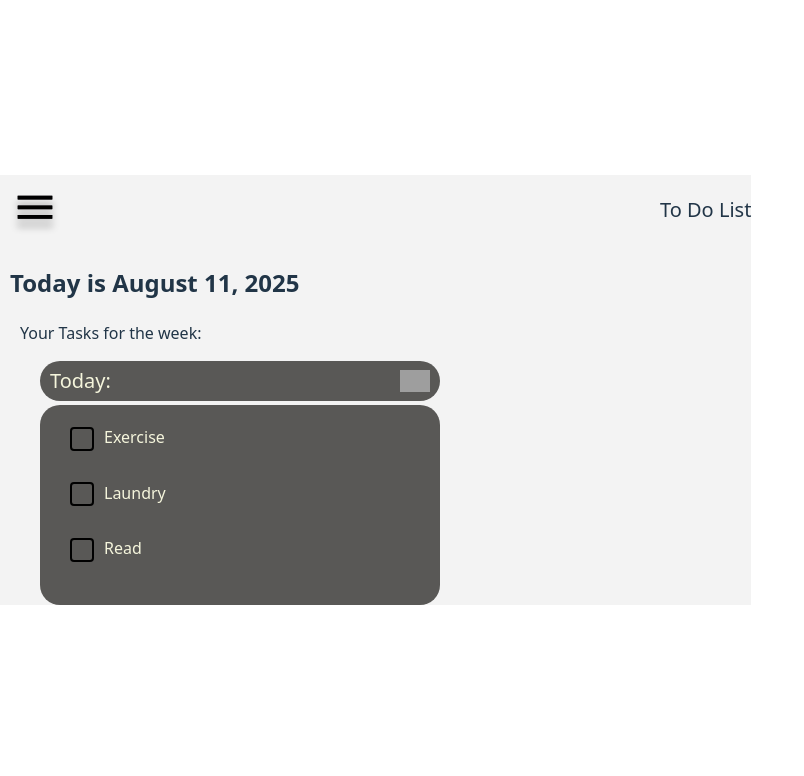
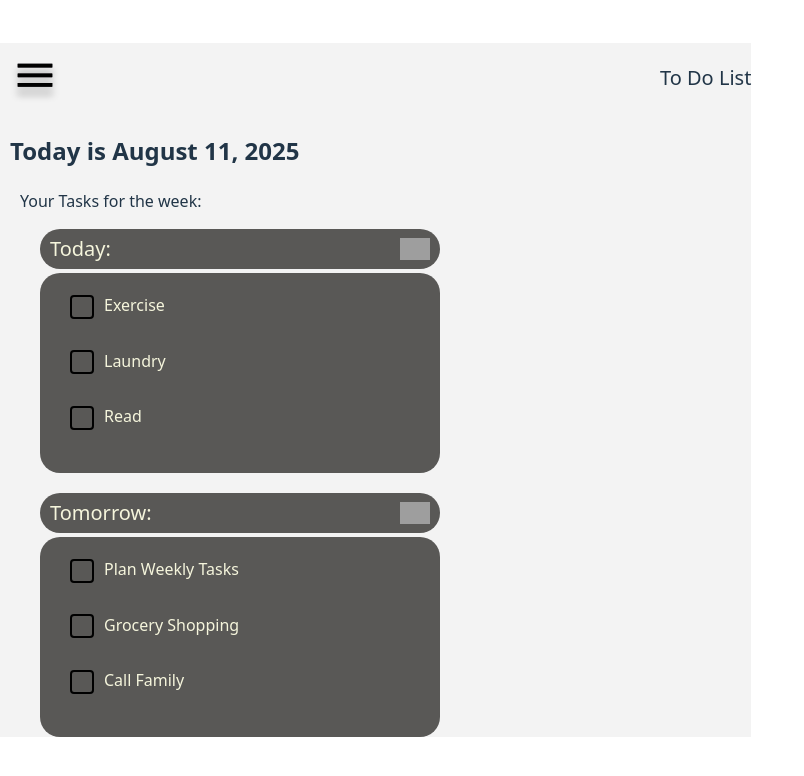
Before and after one commit to LupeSanchez24/to-do-list, a React (Vite) app: page / in a window 1280 px wide. Shown: the top 776 px of the page, without its empty margins (0-804 px from the left). Built offline with nearby package versions, Linux system fonts and the light colour scheme; grey boxes are pictures that could not be loaded.

Commit message:
Added tomorrow list container

```diff
--- a/src/components/List/List.jsx
+++ b/src/components/List/List.jsx
@@ -3,25 +3,34 @@ import { useState } from "react";
 import getDownIcon from "../../assets/get-down-icon.svg";
 
 function List() {
-  const [isVisible, setIsVisible] = useState(true);
+  const [isTodayVisible, setIsTodayVisible] = useState(true);
+  const [isTomorrowVisible, setIsTomorrowVisible] = useState(true);
 
-  function toggleVisibility() {
-    setIsVisible((prev) => !prev);
+  function toggleTodayVisibility() {
+    setIsTodayVisible((prev) => !prev);
   }
+  function toggleTomorrowVisibility() {
+    setIsTomorrowVisible((prev) => !prev);
+  }
+
   return (
     <div className="list">
+      {/* Today List*/}
+      <div className="list__section">
         <div className="list__header">
           <p className="list__task-date">Today:</p>
           <div className="list__image">
             <img
-            className={`list__icon ${isVisible ? "list__icon--rotated" : ""}`}
+              className={`list__icon ${
+                isTodayVisible ? "list__icon--rotated" : ""
+              }`}
               src={getDownIcon}
               alt="toggle to-do list"
-            onClick={toggleVisibility}
+              onClick={toggleTodayVisibility}
             />
           </div>
         </div>
-      {isVisible && (
+        {isTodayVisible && (
           <div className="list__container">
             <input
               type="checkbox"
@@ -31,7 +40,11 @@ function List() {
             <label className="list__activity" htmlFor="exerciseToday">
               Exercise
             </label>
-          <input type="checkbox" className="list__checkbox" id="laundryToday" />
+            <input
+              type="checkbox"
+              className="list__checkbox"
+              id="laundryToday"
+            />
             <label className="list__activity" htmlFor="laundryToday">
               Laundry
             </label>
@@ -42,6 +55,47 @@ function List() {
           </div>
         )}
       </div>
+
+      {/*Tomorrow List */}
+      <div className="list__section">
+        <div className="list__header">
+          <p className="list__task-date">Tomorrow:</p>
+          <div className="list__image">
+            <img
+              className={`list__icon ${
+                isTomorrowVisible ? "list__icon--rotated" : ""
+              }`}
+              src={getDownIcon}
+              alt="toggle tomorrow's to-do list"
+              onClick={toggleTomorrowVisibility}
+            />
+          </div>
+        </div>
+
+        {isTomorrowVisible && (
+          <div className="list__container">
+            <input type="checkbox" className="list__checkbox" id="planWeek" />
+            <label className="list__activity" htmlFor="planWeek">
+              Plan Weekly Tasks
+            </label>
+
+            <input
+              type="checkbox"
+              className="list__checkbox"
+              id="groceryShopping"
+            />
+            <label className="list__activity" htmlFor="groceryShopping">
+              Grocery Shopping
+            </label>
+
+            <input type="checkbox" className="list__checkbox" id="callFamily" />
+            <label className="list__activity" htmlFor="callFamily">
+              Call Family
+            </label>
+          </div>
+        )}
+      </div>
+    </div>
   );
 }
 
```
Lines whose indentation alone changed are shown as unchanged.
